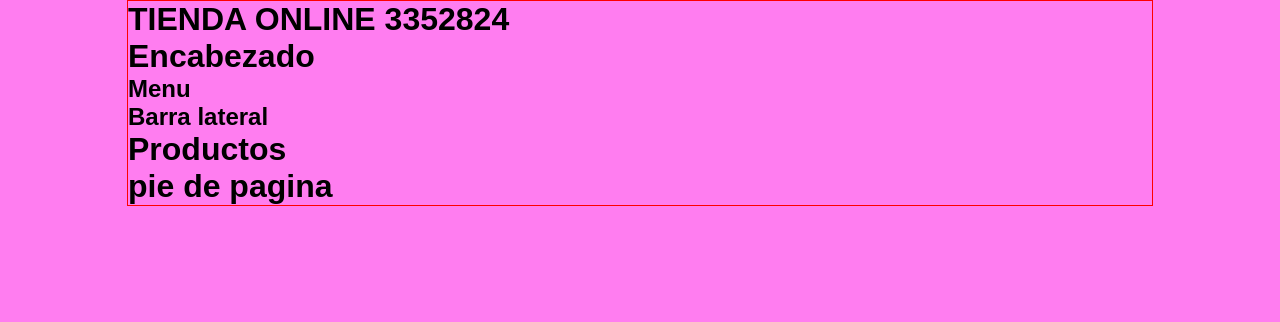
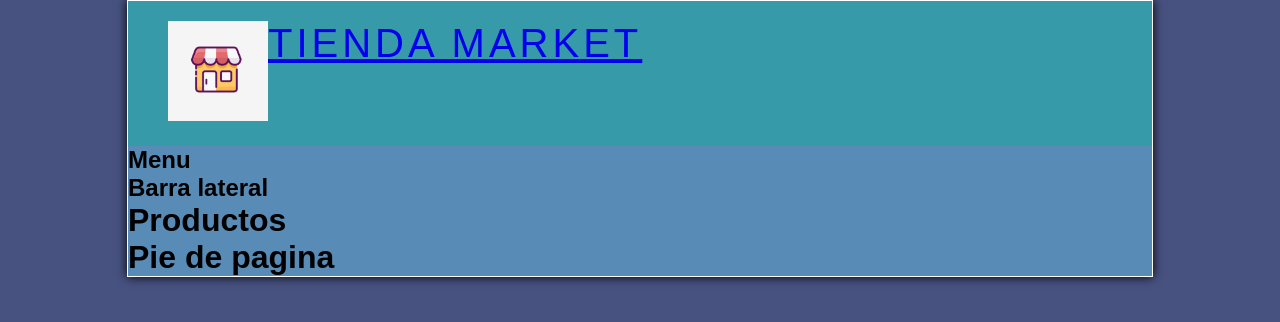
Before and after one commit to michaelfeliciano/TIENDA3352824, a plain HTML site: page index.html in a window 1280 px wide. Drawn offline with Linux system fonts and the light colour scheme.

Commit message:
actualice el programa

```diff
--- a/index.html
+++ b/index.html
@@ -5,14 +5,17 @@
     <meta name="viewport" content="width=device-width, initial-scale=1.0">
     <link rel="stylesheet" href="style.css">
     <title>TIENDA3352824</title>
+
 </head>
 <body>
 
     <div id="container">
-        <h1>TIENDA ONLINE 3352824</h1>
 
         <header id="header">
-            <h1>Encabezado</h1>
+            <div id="logo">
+                <img src="img/tienda.jpg" alt="logo">
+                <a href="indes.html">tienda market</a>
+            </div>
         </header>
 
         <nav id="menu">
@@ -31,7 +34,7 @@
         </div>
 
         <footer id="footer">
-            <h1>pie de pagina</h1>
+            <h1>Pie de pagina</h1>
         </footer>
 
 
--- a/style.css
+++ b/style.css
@@ -5,12 +5,36 @@
 }
 
 body{
-    background: rgb(255, 125, 240)
+    background: rgb(71, 82, 129)
 }
 
 #container{
     width: 80%;
     margin: 0px auto;
-    box-shadow: 1px solid rgb(0, 0, 0);
-    border: 1px solid red;
+    box-shadow: 0px 0px 10px ;
+    border: 1px solid rgb(255, 255, 255);
+    background-color: rgb(89, 139, 183);
 }
+
+#header{
+    height: 145px;
+    background-color: rgb(54, 154, 169);
+}
+
+#logo{
+    padding: 20px;
+    margin-left: 20px;
+    float: left;
+}
+
+#logo img{
+    float: left;
+    height: 100px;
+}
+
+#logo a{
+    float: left;
+    font-size: 40px;
+    letter-spacing: 4px;
+    text-transform: uppercase;
+}
```
Also changed, not shown: img/tienda.jpg (added).
